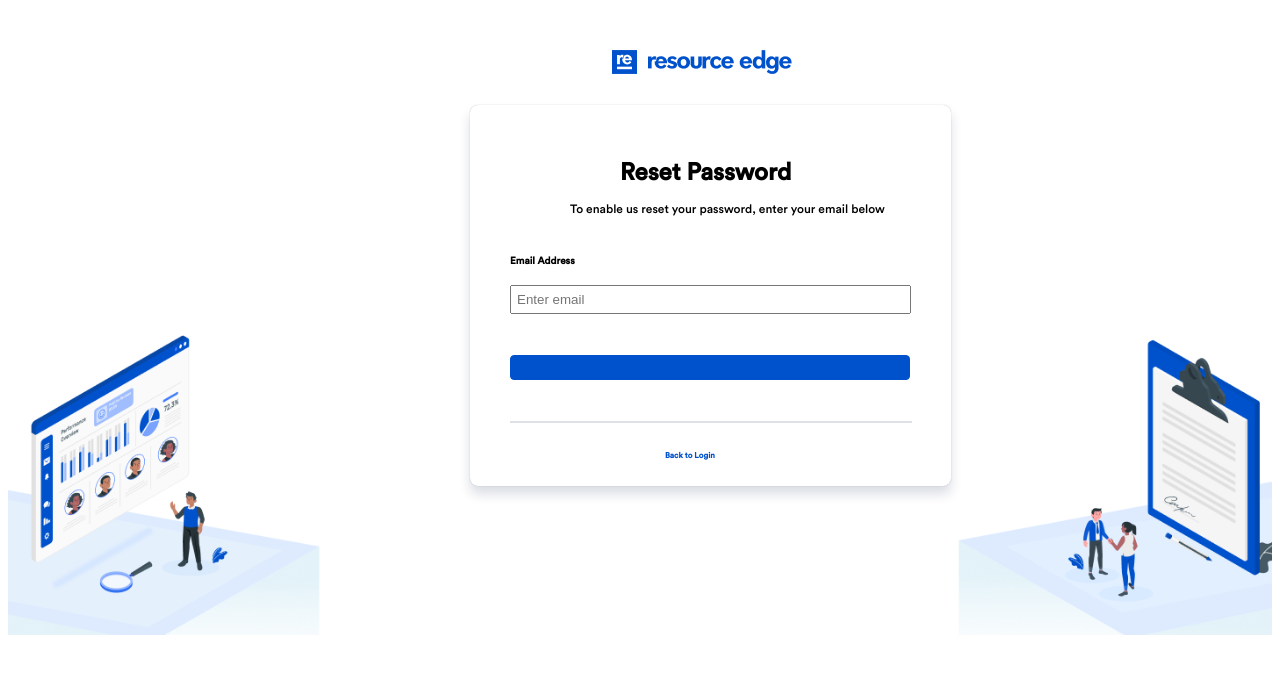
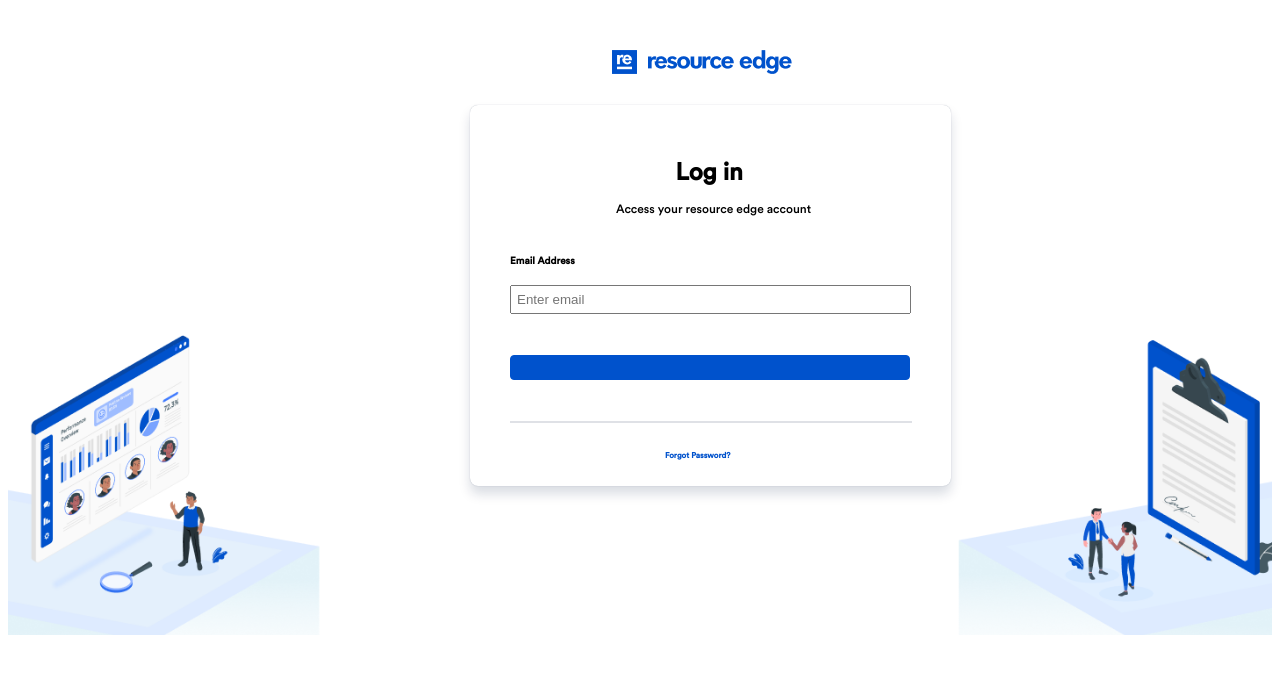
Before and after one commit to Iheyinwa/stan_test, a React (Create React App) app: page /auth in a window 1280 px wide. Shown: the top 674 px of the page. Built offline with nearby package versions, Linux system fonts and the light colour scheme.

Commit message:
updated navigation from login ton reset

```diff
--- a/src/Pages/auth.js
+++ b/src/Pages/auth.js
@@ -4,7 +4,7 @@ import { Login } from '../Components/Login';
 import { Reset } from '../Components/Reset';
 import { useState } from 'react';
 export function Auth() {
-	const [ form, setForm ] = useState(false);
+	const [ form, setForm ] = useState(true);
 
 	const onClick = () => {
 		setForm(!form);
```
